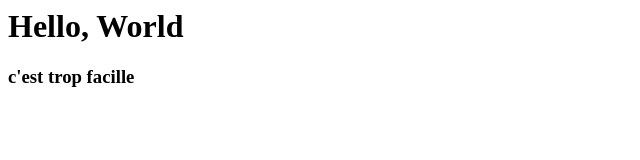
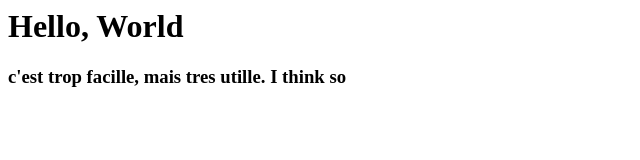
Before and after one commit to misplacedmodernist/data-journalism-home, a plain HTML site: page index.html in a window 1280 px wide. Shown: the whole page, without its empty margins (0-640 px from the left). Drawn offline with Linux system fonts and the light colour scheme.

Commit message:
kitties kitties kitties

```diff
--- a/index.html
+++ b/index.html
@@ -1,2 +1,2 @@
 <h1>Hello, World</h1>
-<h3> c'est trop facille</h3>
+<h3> c'est trop facille, mais tres utille. I think so</h3>
```
